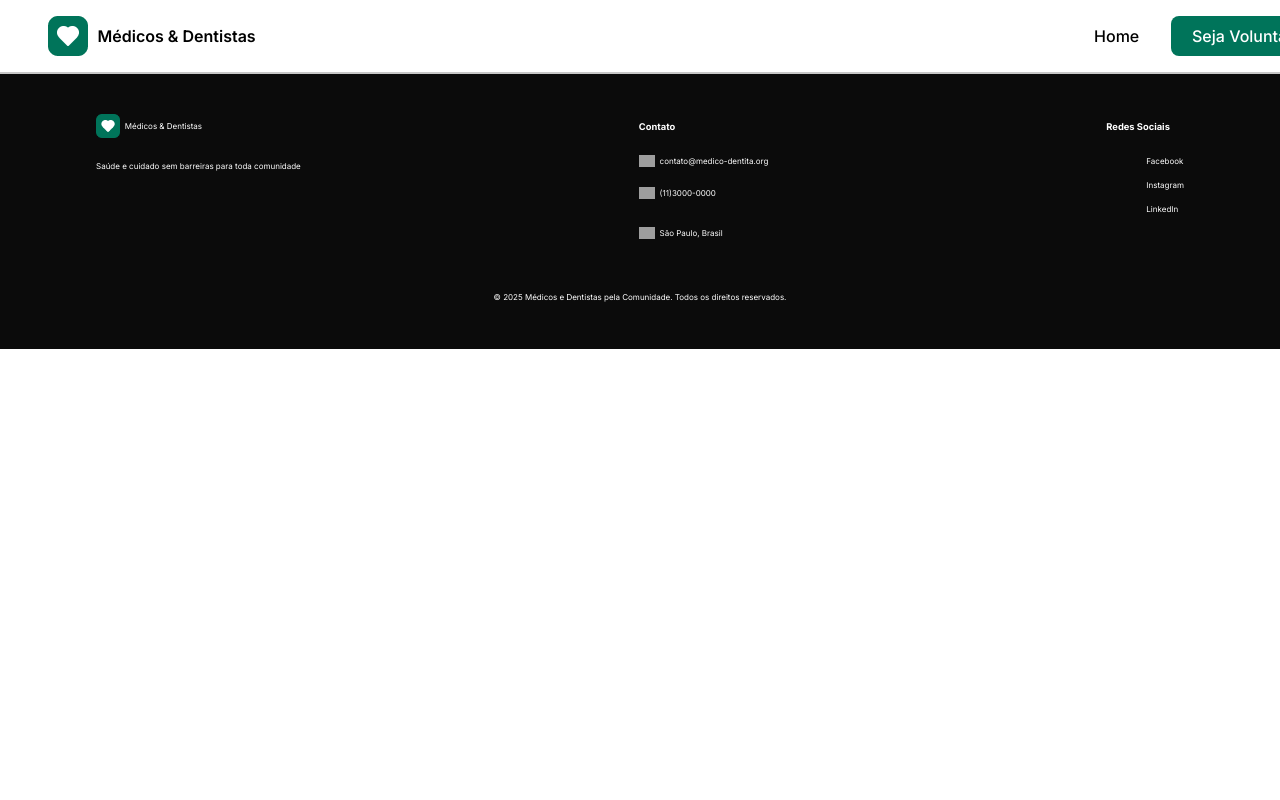
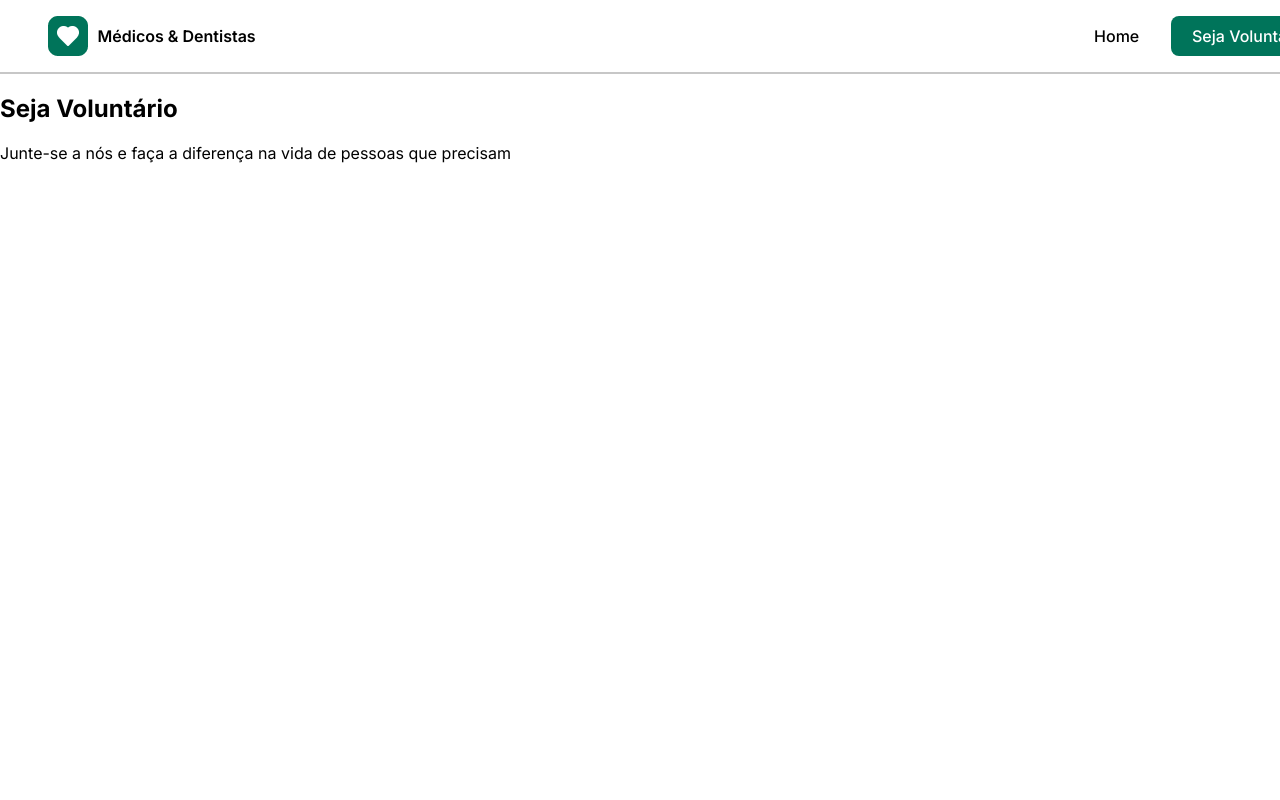
Before and after one commit to alexaniatoma/projeto-react-vnw, a React (Vite) app: page /voluntario in a window 1280 px wide. Shown: the top 800 px of the page. Built offline with nearby package versions, Linux system fonts and the light colour scheme; grey boxes are pictures that could not be loaded.

Commit message:
feat: adicionando a tag ancora nas redes sociais

```diff
--- a/src/App.jsx
+++ b/src/App.jsx
@@ -1,16 +1,20 @@
 import { BrowserRouter, Routes, Route } from 'react-router-dom'
 import Header from './components/header/Header'
 import Home from './pages/home/Home'
+import Voluntario from './pages/voluntario/Voluntario'
 import Footer from './components/footer/Footer'
 
 function App() {
   return (
+
     <>
     <BrowserRouter>
        <Header />
 
        <Routes>
         <Route path='/' element={<Home />}/>
+        <Route path='/voluntario' element={<Voluntario />} />
+
        </Routes>
 
        <Footer />
--- a/src/components/footer/Footer.jsx
+++ b/src/components/footer/Footer.jsx
@@ -35,9 +35,9 @@ const Footer = () => {
         <section>
             <h3>Redes Sociais</h3>
             <ul>
-                <li>Facebook</li>
-                <li>Instagram</li>
-                <li>LinkedIn</li>
+                <li><a href="#">Facebook</a></li>
+                <li><a href="#">Instagram</a></li>
+                <li><a href="#">Linkedin</a></li>
             </ul>
         </section>
         </div>
--- a/src/components/header/Header.jsx
+++ b/src/components/header/Header.jsx
@@ -12,7 +12,7 @@ const Header = () => {
         </div>
             <nav>
                 <Link to='/'>Home</Link>
-                <Link to='/'>Seja Voluntário</Link>
+                <Link to='../../pages/voluntario/Voluntario.jsx'>Seja Voluntário</Link>
             </nav>
     </header>
   )
--- /dev/null
+++ b/src/pages/voluntario/Voluntario.jsx
@@ -0,0 +1,17 @@
+
+import s from './voluntario.module.scss'
+
+const Voluntario = () => {
+    return (
+        <section className={ s.sectionVoluntario }>
+            <div>
+                <h1>Seja Voluntário</h1>
+                <p>Junte-se a nós e faça a diferença na vida de pessoas que precisam</p>
+            </div>
+
+        </section>
+
+    )
+}
+
+export default Voluntario
--- /dev/null
+++ b/src/pages/voluntario/voluntario.module.scss
@@ -0,0 +1,3 @@
+.sectionVoluntario {
+  min-height: 100vh;
+}
```
